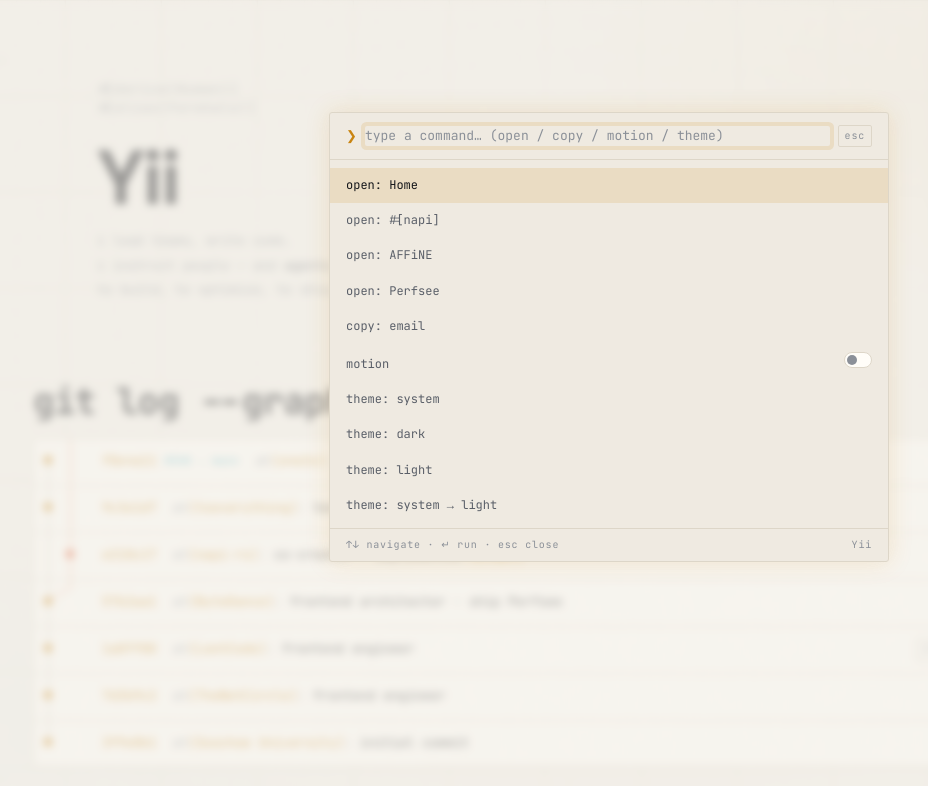
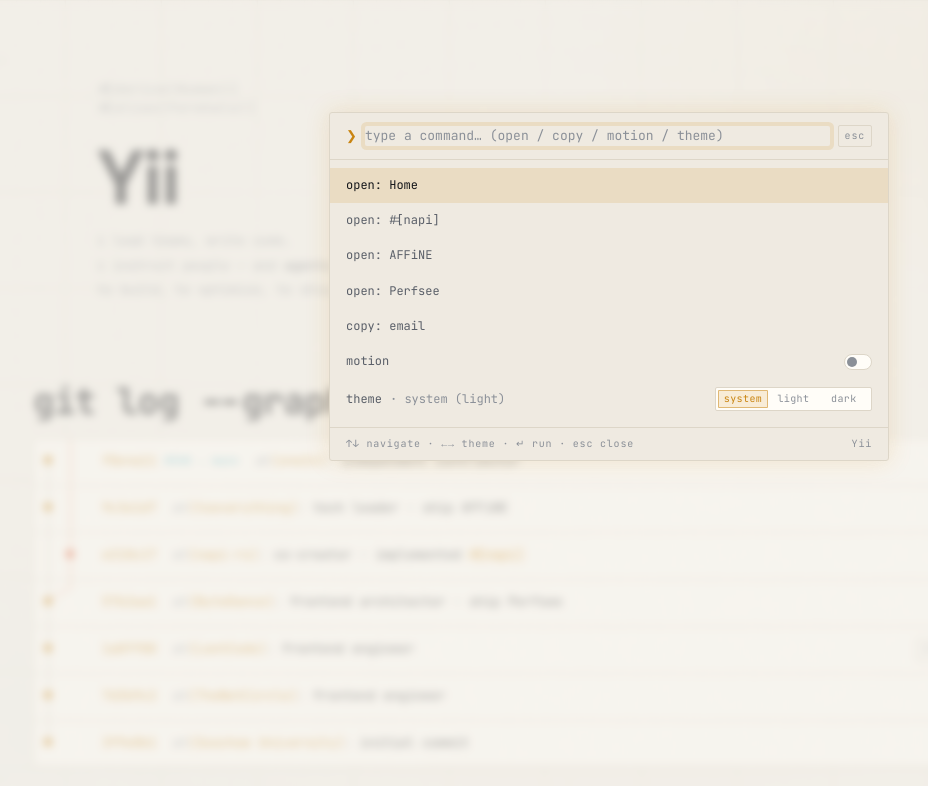
Before and after one commit to forehalo/forehalo, a React (Vite) app: page / in a window 1280 px wide. Both pictures are taken after a click on the button "open command palette". Shown: the top 786 px of the page, without its empty margins (31-959 px from the left). Built offline with nearby package versions, Linux system fonts and the light colour scheme.

Commit message:
Fix command palette scroll lock and add theme slide switch.
Keep the palette list scrollable without chaining into the page under Lenis, and replace the separate theme commands with a three-part system/light/dark switch.

```diff
--- a/src/components/command-palette.tsx
+++ b/src/components/command-palette.tsx
@@ -3,6 +3,7 @@
   useCallback,
   useContext,
   useEffect,
+  useLayoutEffect,
   useMemo,
   useRef,
   useState,
@@ -24,12 +25,18 @@
  * Open it from anywhere via `useCommandPalette().toggle()`.
  */
 
+const THEME_OPTIONS = ["system", "light", "dark"] as const satisfies readonly ThemePreference[];
+
 interface Cmd {
   id: string;
   group: string;
   label: string;
+  /** extra tokens for fuzzy match (e.g. theme aliases) */
+  search?: string;
   /** renders a state toggle switch at the right side of the row */
   toggle?: boolean;
+  /** three-part theme slide switch (system / light / dark) */
+  themeSwitch?: boolean;
   run: () => void;
 }
 
@@ -112,6 +119,7 @@
   const [query, setQuery] = useState("");
   const [sel, setSel] = useState(0);
   const inputRef = useRef<HTMLInputElement>(null);
+  const listRef = useRef<HTMLUListElement>(null);
 
   useEffect(() => {
     if (isOpen) {
@@ -121,6 +129,50 @@
       const t = window.setTimeout(() => inputRef.current?.focus(), 30);
       return () => window.clearTimeout(t);
     }
+  }, [isOpen]);
+
+  // Lock page scroll while open without Lenis.stop() — Lenis preventDefaults
+  // every wheel while stopped, which also freezes the palette list. Instead:
+  // capture wheel, scroll the list ourselves, and never let the event reach
+  // Lenis / the document.
+  useEffect(() => {
+    if (!isOpen) return;
+
+    const html = document.documentElement;
+    const body = document.body;
+    const prevHtml = html.style.overflow;
+    const prevBody = body.style.overflow;
+    html.style.overflow = "hidden";
+    body.style.overflow = "hidden";
+
+    const onWheel = (e: WheelEvent) => {
+      e.preventDefault();
+      e.stopImmediatePropagation();
+      const list = listRef.current;
+      if (!list || !list.contains(e.target as Node)) return;
+      // Normalize line/page deltas so mouse wheels still move the list.
+      let dy = e.deltaY;
+      if (e.deltaMode === 1) dy *= 16;
+      else if (e.deltaMode === 2) dy *= list.clientHeight;
+      list.scrollTop += dy;
+    };
+
+    const onTouchMove = (e: TouchEvent) => {
+      const list = listRef.current;
+      if (list && list.contains(e.target as Node)) return;
+      e.preventDefault();
+    };
+
+    // Capture so we run before Lenis's window wheel listener.
+    window.addEventListener("wheel", onWheel, { passive: false, capture: true });
+    window.addEventListener("touchmove", onTouchMove, { passive: false, capture: true });
+
+    return () => {
+      html.style.overflow = prevHtml;
+      body.style.overflow = prevBody;
+      window.removeEventListener("wheel", onWheel, { capture: true });
+      window.removeEventListener("touchmove", onTouchMove, { capture: true });
+    };
   }, [isOpen]);
 
   const go = useCallback(
@@ -164,67 +216,61 @@
         },
       },
       {
-        id: "theme-system",
+        id: "theme",
         group: "theme",
-        label: "theme: system",
+        label: "theme",
+        search: "theme system light dark appearance",
+        themeSwitch: true,
         run: () => {
-          setTheme("system" satisfies ThemePreference);
-          toast("theme → system");
-          close();
-        },
-      },
-      {
-        id: "theme-dark",
-        group: "theme",
-        label: "theme: dark",
-        run: () => {
-          setTheme("dark" satisfies ThemePreference);
-          toast("theme → dark");
-          close();
-        },
-      },
-      {
-        id: "theme-light",
-        group: "theme",
-        label: "theme: light",
-        run: () => {
-          setTheme("light" satisfies ThemePreference);
-          toast("theme → light");
-          close();
-        },
-      },
-      {
-        id: "theme-cycle",
-        group: "theme",
-        label: `theme: ${theme ?? "system"} → ${resolvedTheme ?? "…"}`,
-        run: () => {
-          // cycle system → dark → light → system
-          const order: ThemePreference[] = ["system", "dark", "light"];
-          const cur = (theme as ThemePreference | undefined) ?? "system";
-          const i = order.indexOf(cur);
-          const next = order[(i + 1) % order.length] ?? "system";
+          // ↵ cycles system → light → dark (palette stays open)
+          const cur = parseThemePref(theme);
+          const i = THEME_OPTIONS.indexOf(cur);
+          const next = THEME_OPTIONS[(i + 1) % THEME_OPTIONS.length] ?? "system";
           setTheme(next);
           toast(`theme → ${next}`);
-          close();
         },
       },
     ],
-    [go, toast, reduced, setOverride, close, setTheme, theme, resolvedTheme],
+    [go, toast, reduced, setOverride, close, setTheme, theme],
   );
 
   const filtered = useMemo(() => {
     if (!query.trim()) return commands.map((c) => ({ cmd: c, match: null as number[] | null }));
     const out: { cmd: Cmd; match: number[] | null }[] = [];
     for (const c of commands) {
-      const m = fuzzy(query, c.label);
-      if (m) out.push({ cmd: c, match: m });
+      const m = fuzzy(query, c.label) ?? (c.search ? fuzzy(query, c.search) : null);
+      // Prefer label-match indices for highlight; fall back to empty match for search-only hits.
+      if (m) {
+        const labelMatch = fuzzy(query, c.label);
+        out.push({ cmd: c, match: labelMatch });
+      }
     }
     return out;
   }, [commands, query]);
 
   useEffect(() => setSel(0), [query]);
 
+  const applyTheme = useCallback(
+    (next: ThemePreference) => {
+      setTheme(next);
+      toast(`theme → ${next}`);
+    },
+    [setTheme, toast],
+  );
+
   const onKeyDown = (e: React.KeyboardEvent) => {
+    const active = filtered[sel]?.cmd;
+    if (active?.themeSwitch && (e.key === "ArrowLeft" || e.key === "ArrowRight")) {
+      e.preventDefault();
+      const cur = parseThemePref(theme);
+      const i = THEME_OPTIONS.indexOf(cur);
+      const next =
+        e.key === "ArrowRight"
+          ? (THEME_OPTIONS[(i + 1) % THEME_OPTIONS.length] ?? "system")
+          : (THEME_OPTIONS[(i - 1 + THEME_OPTIONS.length) % THEME_OPTIONS.length] ?? "system");
+      applyTheme(next);
+      return;
+    }
     if (e.key === "ArrowDown") {
       e.preventDefault();
       setSel((s) => Math.min(filtered.length - 1, s + 1));
@@ -276,7 +322,11 @@
               </kbd>
             </div>
 
-            <ul className="max-h-[46vh] overflow-y-auto py-2" role="listbox">
+            <ul
+              ref={listRef}
+              className="max-h-[46vh] overflow-y-auto overscroll-contain py-2"
+              role="listbox"
+            >
               {filtered.length === 0 && (
                 <li className="px-4 py-3 font-mono text-[12px] text-dim">
                   no matching symbols — try `open`
@@ -286,7 +336,7 @@
                 <li key={cmd.id} role="option" aria-selected={i === sel}>
                   <button
                     className={cn(
-                      "flex w-full items-baseline justify-between gap-4 px-4 py-2 text-left font-mono text-[12px] transition-colors",
+                      "flex w-full items-center justify-between gap-4 px-4 py-2 text-left font-mono text-[12px] transition-colors",
                       i === sel ? "bg-halo-soft text-bone" : "text-ash hover:bg-halo-soft/50",
                     )}
                     onMouseEnter={() => setSel(i)}
@@ -295,6 +345,12 @@
                   >
                     <span>
                       <Highlighted text={cmd.label} match={match} />
+                      {cmd.themeSwitch && (
+                        <span className="ml-2 text-dim">
+                          · {parseThemePref(theme)}
+                          {theme === "system" && resolvedTheme ? ` (${resolvedTheme})` : ""}
+                        </span>
+                      )}
                     </span>
                     {cmd.toggle && (
                       <span
@@ -312,12 +368,19 @@
                         />
                       </span>
                     )}
+                    {cmd.themeSwitch && (
+                      <ThemeSlideSwitch
+                        value={parseThemePref(theme)}
+                        onChange={applyTheme}
+                        reduced={reduced}
+                      />
+                    )}
                   </button>
                 </li>
               ))}
             </ul>
             <div className="flex items-center justify-between border-t border-steel px-4 py-2">
-              <span className="micro text-dim">↑↓ navigate · ↵ run · esc close</span>
+              <span className="micro text-dim">↑↓ navigate · ←→ theme · ↵ run · esc close</span>
               <span className="micro text-dim">Yii</span>
             </div>
           </motion.div>
@@ -340,3 +403,113 @@
     </>
   );
 }
+
+function parseThemePref(theme: string | undefined): ThemePreference {
+  if (theme === "light" || theme === "dark" || theme === "system") return theme;
+  return "system";
+}
+
+/**
+ * Three-part theme control: system · light · dark.
+ * Sliding halo pill tracks the active segment with distance-aware spring motion.
+ */
+function ThemeSlideSwitch({
+  value,
+  onChange,
+  reduced,
+}: {
+  value: ThemePreference;
+  onChange: (v: ThemePreference) => void;
+  reduced: boolean;
+}) {
+  const trackRef = useRef<HTMLDivElement>(null);
+  const btnRefs = useRef<(HTMLButtonElement | null)[]>([]);
+  const prevIndex = useRef(0);
+  const [pill, setPill] = useState({ left: 0, width: 0, ready: false });
+
+  const index = Math.max(0, THEME_OPTIONS.indexOf(value));
+
+  const measure = useCallback(() => {
+    const btn = btnRefs.current[index];
+    const track = trackRef.current;
+    if (!btn || !track) return;
+    setPill({ left: btn.offsetLeft, width: btn.offsetWidth, ready: true });
+  }, [index]);
+
+  useLayoutEffect(() => {
+    measure();
+  }, [measure, value]);
+
+  useEffect(() => {
+    const track = trackRef.current;
+    if (!track) return;
+    const ro = new ResizeObserver(() => measure());
+    ro.observe(track);
+    return () => ro.disconnect();
+  }, [measure]);
+
+  const dist = Math.abs(index - prevIndex.current);
+  useEffect(() => {
+    prevIndex.current = index;
+  }, [index]);
+
+  // Far jumps (system ↔ dark) get a longer, softer glide; adjacent hops snap tighter.
+  const spring = reduced
+    ? { duration: 0 }
+    : {
+        type: "spring" as const,
+        stiffness: dist > 1 ? 260 : 520,
+        damping: dist > 1 ? 26 : 36,
+        mass: dist > 1 ? 0.7 : 0.45,
+      };
+
+  return (
+    <div
+      ref={trackRef}
+      role="radiogroup"
+      aria-label="theme preference"
+      className="relative grid h-6 shrink-0 grid-cols-3 items-stretch rounded-[2px] border border-steel bg-carbon p-0.5"
+      onClick={(e) => e.stopPropagation()}
+      onMouseDown={(e) => e.stopPropagation()}
+    >
+      {pill.ready && (
+        <motion.div
+          aria-hidden
+          className="pointer-events-none absolute top-0.5 bottom-0.5 rounded-[1px] border border-halo/50 bg-halo-soft"
+          initial={false}
+          animate={{
+            left: pill.left,
+            width: pill.width,
+            scale: dist > 1 ? [1, 0.96, 1] : 1,
+          }}
+          transition={spring}
+        />
+      )}
+      {THEME_OPTIONS.map((opt, i) => {
+        const active = opt === value;
+        return (
+          <button
+            key={opt}
+            ref={(el) => {
+              btnRefs.current[i] = el;
+            }}
+            type="button"
+            role="radio"
+            aria-checked={active}
+            data-cursor="link"
+            className={cn(
+              "relative z-1 px-1.5 font-mono text-[10px] tracking-[0.04em] transition-colors duration-200",
+              active ? "text-halo" : "text-dim hover:text-ash",
+            )}
+            onClick={(e) => {
+              e.stopPropagation();
+              onChange(opt);
+            }}
+          >
+            {opt}
+          </button>
+        );
+      })}
+    </div>
+  );
+}
```
